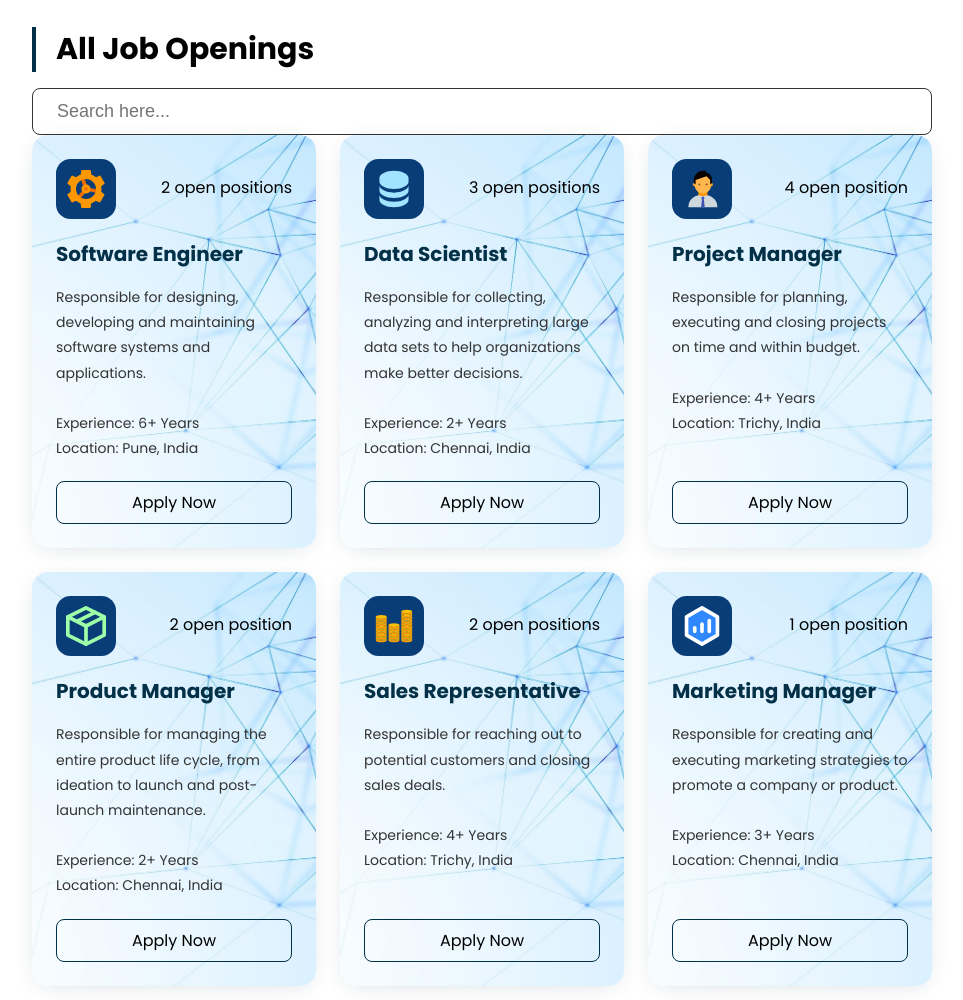
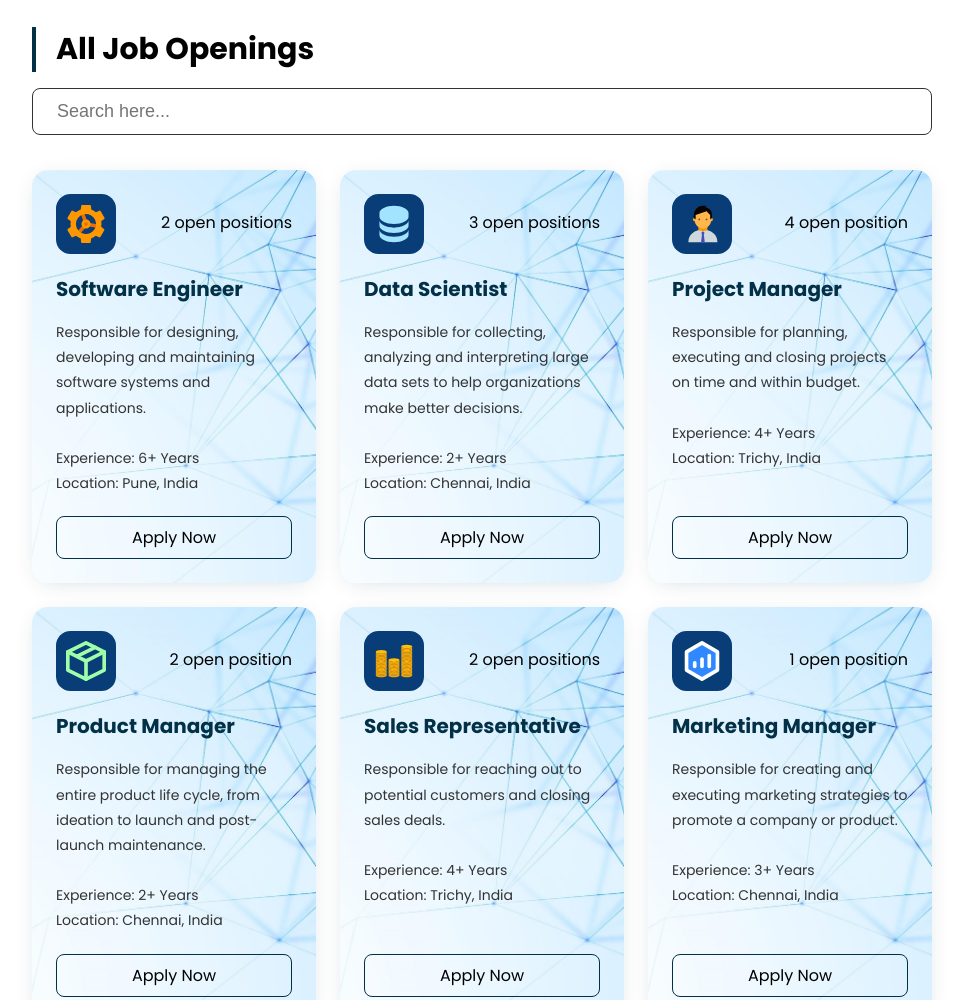
Before and after one commit to shiv35674/iLinkHTML, a plain HTML site: page index.html in a window 1280 px wide. Shown: the part 3400-4400 px from the top of the page, without its empty margins (158-1121 px from the left). Drawn offline with Linux system fonts and the light colour scheme.

Commit message:
Update styles.css

```diff
--- a/styles.css
+++ b/styles.css
@@ -460,6 +460,7 @@
   display: grid;
   grid-template-columns: 1fr 1fr 1fr;
   gap: 24px;
+  margin-top: 35px;
 }
 
 .jobs-list-container .jobs img {
```
